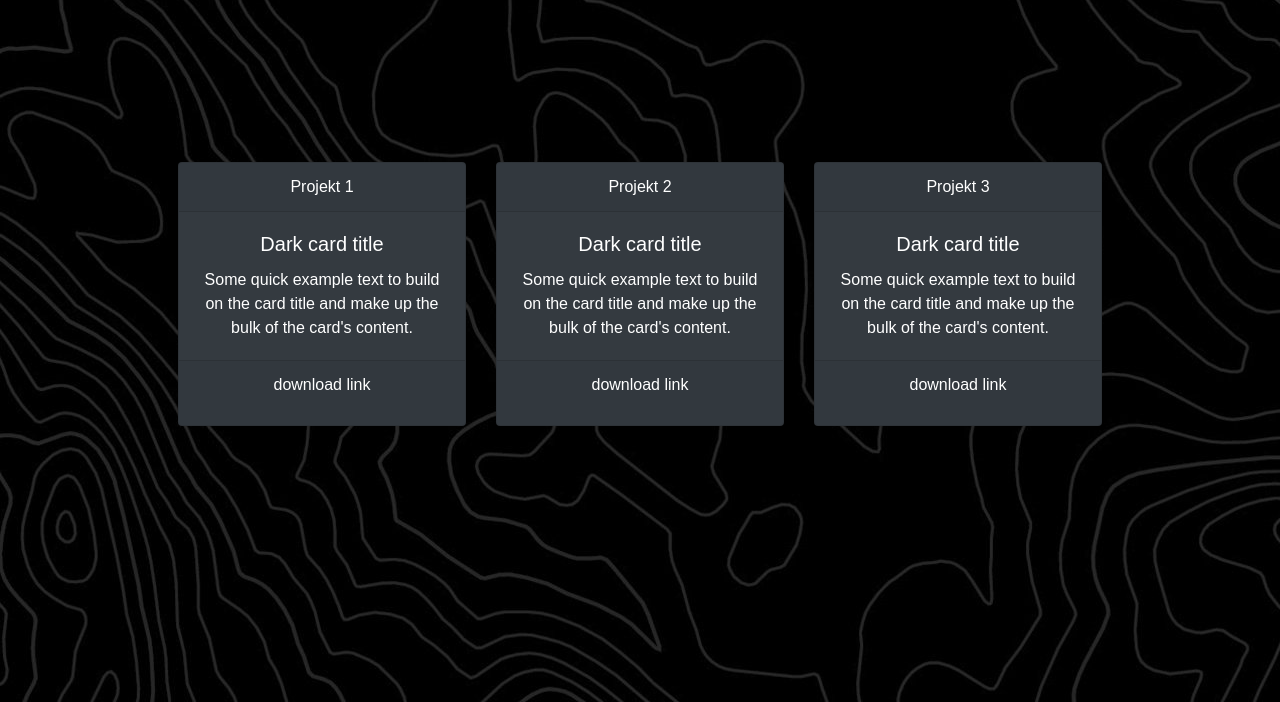
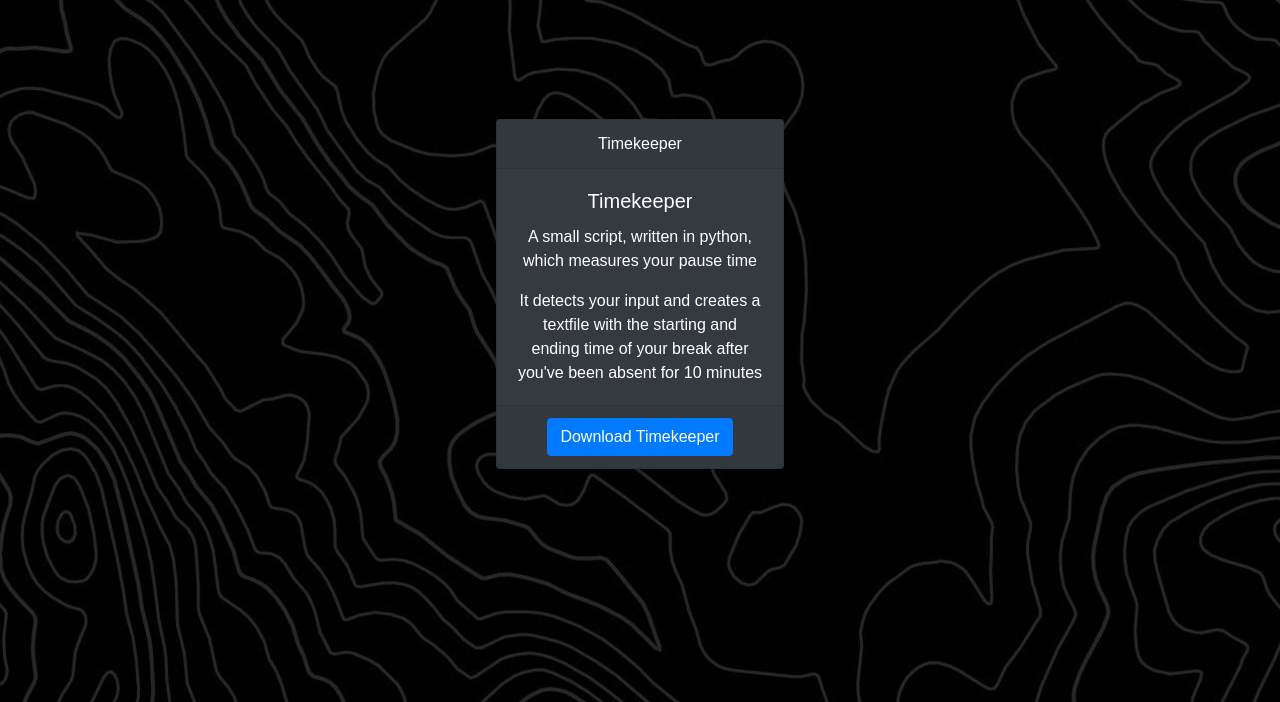
Before and after one commit to philipp012/downloads, a plain HTML site: page index.html in a window 1280 px wide. Shown: the part 98-800 px from the top of the page. Drawn offline with nearby package versions, Linux system fonts and the light colour scheme.

Commit message:
added timekeeper

```diff
--- a/index.html
+++ b/index.html
@@ -14,39 +14,14 @@
 <div  class="content">
     <div class="card-deck" align="center">
         <div class="card text-white bg-dark mb-3" style="max-width: 18rem;">
-            <div class="card-header">Projekt 1</div>
+            <div class="card-header">Timekeeper</div>
             <div class="card-body">
-                <h5 class="card-title">Dark card title</h5>
-                <p class="card-text">Some quick example text to build on the card title and make up the bulk of
-                    the
-                    card's content.</p>
+                <h5 class="card-title">Timekeeper</h5>
+                <p class="card-text">A small script, written in python, which measures your pause time</p>
+                <p class="card-text">It detects your input and creates a textfile with the starting and ending time of your break after you've been absent for 10 minutes</p>
             </div>
             <div class="card-footer">
-                <p>download link</p>
-            </div>
-        </div>
-        <div class="card text-white bg-dark mb-3" style="max-width: 18rem;">
-            <div class="card-header">Projekt 2</div>
-            <div class="card-body">
-                <h5 class="card-title">Dark card title</h5>
-                <p class="card-text">Some quick example text to build on the card title and make up the bulk of
-                    the
-                    card's content.</p>
-            </div>
-            <div class="card-footer">
-                <p>download link</p>
-            </div>
-        </div>
-        <div class="card text-white bg-dark mb-3" style="max-width: 18rem;">
-            <div class="card-header">Projekt 3</div>
-            <div class="card-body">
-                <h5 class="card-title">Dark card title</h5>
-                <p class="card-text">Some quick example text to build on the card title and make up the bulk of
-                    the
-                    card's content.</p>
-            </div>
-            <div class="card-footer">
-                <p>download link</p>
+                <a class="btn btn-primary" href="timekeeper.exe" download="Timekeeper">Download Timekeeper</a>
             </div>
         </div>
     </div>
```
Also changed, not shown: 1 other file.
